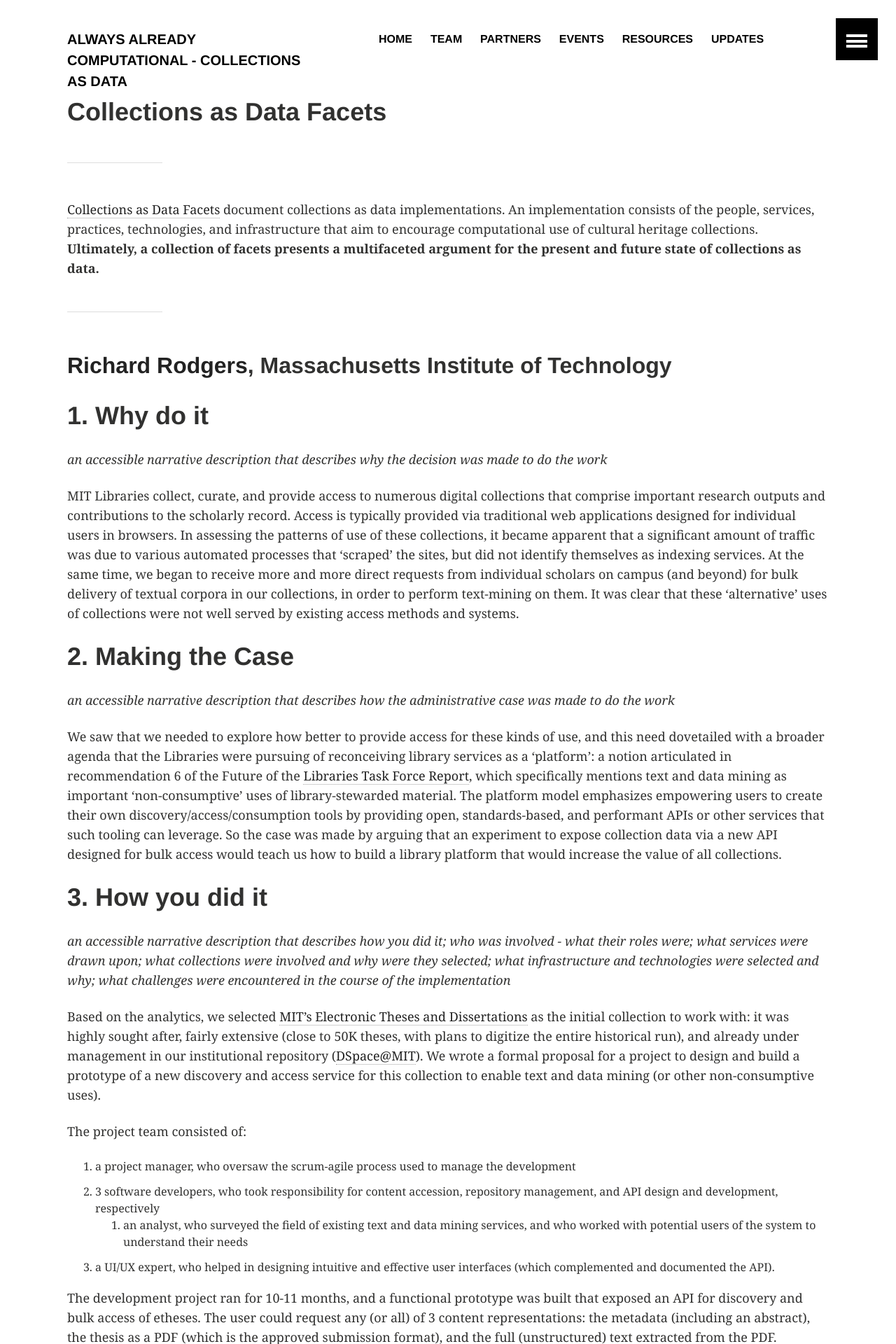
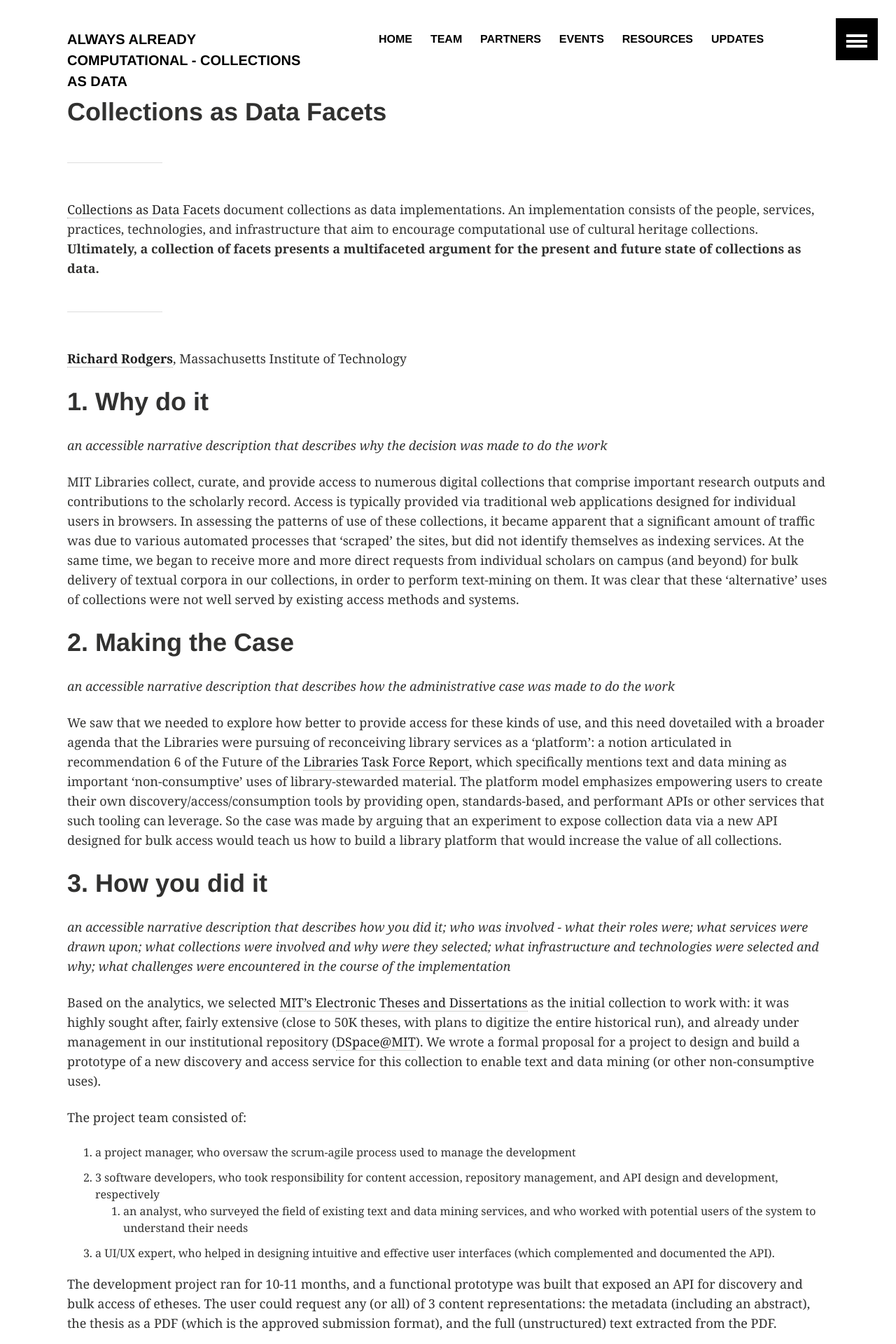
Before and after one commit to collectionsasdata/collectionsasdata.github.io, a Jekyll site: the page built from facet1.md, in a window 1280 px wide. Shown: the top 1920 px of the page at 70% size. Built offline with Jekyll 4.4.1, drawn with Linux system fonts in a browser that asks for light colours.

```diff
--- a/facet1.md
+++ b/facet1.md
@@ -8,7 +8,7 @@ title:  "Collections as Data Facets"
 
 ---
 
-## [Richard Rodgers](http://libguides.mit.edu/c.php?g=176063&p=1160989), Massachusetts Institute of Technology
+[**Richard Rodgers**](http://libguides.mit.edu/c.php?g=176063&p=1160989), Massachusetts Institute of Technology
 
 # 1. Why do it
 
```
